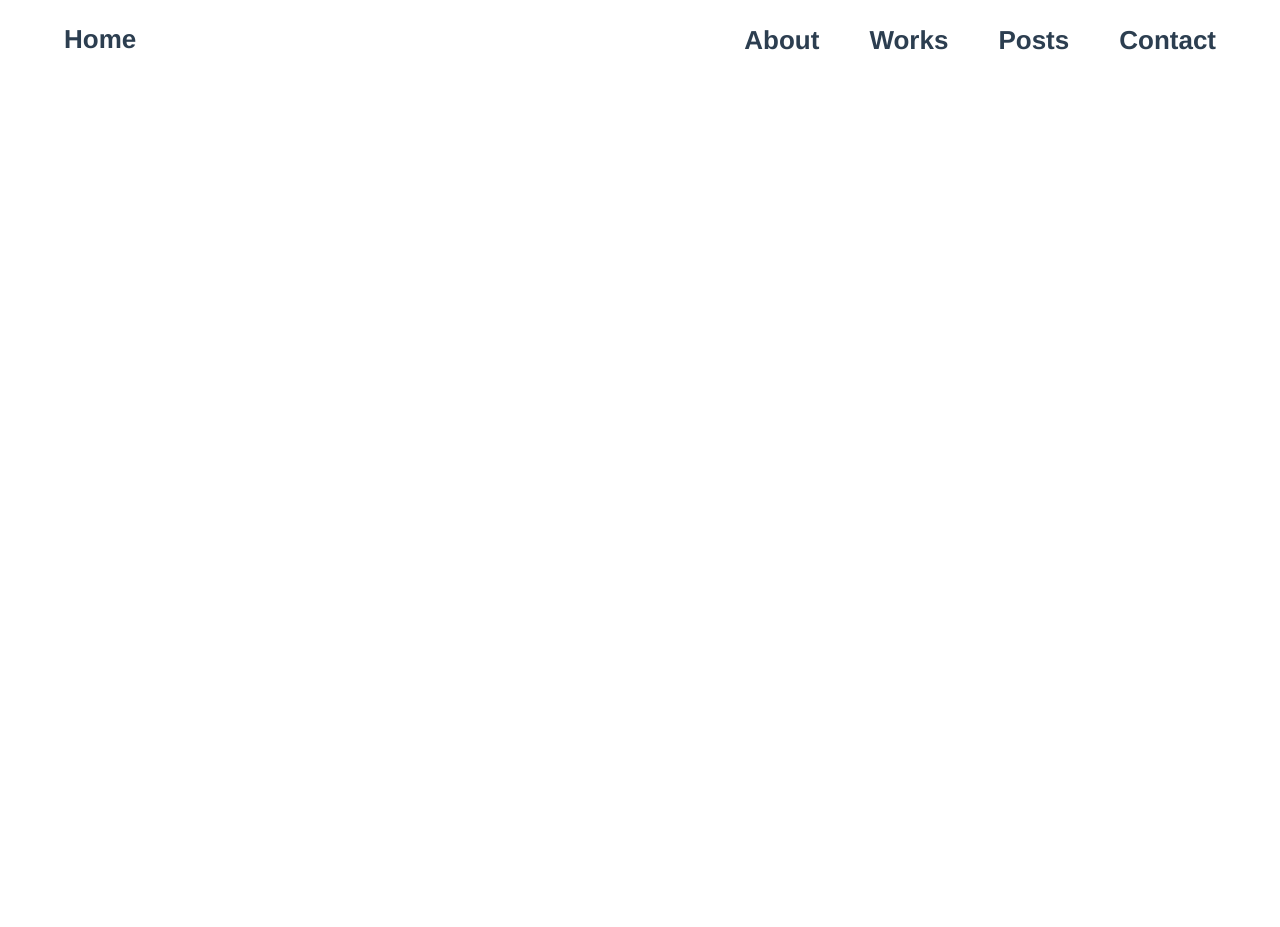
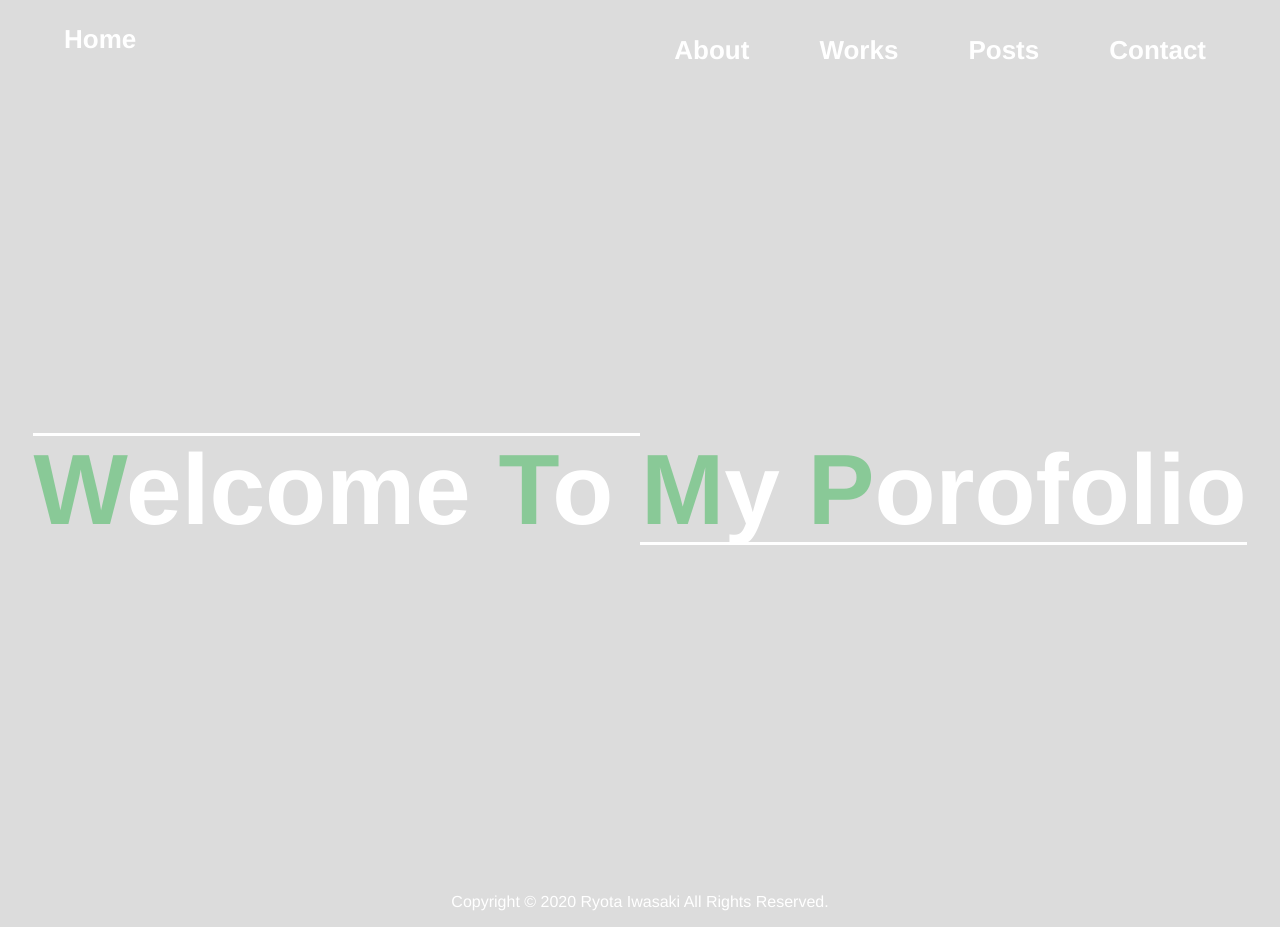
Before and after one commit to taryotaryo/portfoilo, a Vue app: page / in a window 1280 px wide. Before the commit the page ends 800 px from the top, so only its background shows below. Built offline with nearby package versions, Linux system fonts and the light colour scheme.

Commit message:
create toppage

```diff
--- a/src/App.vue
+++ b/src/App.vue
@@ -1,28 +1,35 @@
 <template>
   <div id="app">
     <v-header></v-header>
+    <router-view></router-view>
+    <v-footer></v-footer>
   </div>
 </template>
 
 <script>
 import 'normalize.css'
 import Header from './components/Header.vue'
+import Footer from './components/Footer.vue'
 
 export default {
   name: 'App',
   components: {
-    'v-header': Header
+    'v-header': Header,
+    'v-footer': Footer
   }
 }
 </script>
 
 <style lang="scss">
+body {
+  background-color: #dcdcdc;
+}
+
 #app {
   font-family: Avenir, Helvetica, Arial, sans-serif;
   -webkit-font-smoothing: antialiased;
   -moz-osx-font-smoothing: grayscale;
   text-align: center;
-  color: #2c3e50;
+  color: #fff;
 }
-
 </style>
--- /dev/null
+++ b/src/components/Footer.vue
@@ -0,0 +1,11 @@
+<template>
+    <footer>
+        <p>Copyright © 2020 Ryota Iwasaki All Rights Reserved.</p>
+    </footer>
+</template>
+
+<style>
+footer p {
+    color: #fff;
+}
+</style>
--- a/src/components/Header.vue
+++ b/src/components/Header.vue
@@ -45,13 +45,15 @@ header {
 
       li {
         cursor: pointer;
+        border-radius: 5px;
+        padding: 10px;
         margin-right: 50px;
           &:nth-of-type(4){
             margin-right: 0px;
           }
-
           &:hover {
             color: #89c997;
+            background-color: #fff;
           }
       }
     }
--- a/src/views/Home.vue
+++ b/src/views/Home.vue
@@ -1,18 +1,68 @@
 <template>
-  <div class="home">
-    <img alt="Vue logo" src="../assets/logo.png">
-    <HelloWorld msg="Welcome to Your Vue.js App"/>
+  <div id="home">
+      <div class="home-container">
+        <h1 class="home-message"><span>W</span>elcome <span>T</span>o <span>M</span>y <span>P</span>orofolio</h1>
+      </div>
   </div>
 </template>
 
 <script>
 // @ is an alias to /src
-import HelloWorld from '@/components/HelloWorld.vue'
 
 export default {
-  name: 'Home',
-  components: {
-    HelloWorld
+}
+</script>
+
+<style lang="scss">
+#home {
+  .home-container {
+    padding-top: 330px;
+    padding-bottom: 330px;
+    .home-message{
+      font-size: 100px;
+      display: inline;
+      position: relative;
+
+        &:before, &:after {
+          animation-name: border-moving;
+          animation-duration: 10s;
+          animation-timing-function: linear;
+          animation-iteration-count: infinite;
+          animation-direction: alternate;
+        }
+
+        @keyframes border-moving {
+          from {
+            width: 0%;
+          }
+          to {
+            width: 100%;
+          }
+        }
+
+        &:before {
+          content: '';
+          background-color: #fff;
+          position: absolute;
+          top: 0;
+          left: 0;
+          height: 3px;
+        }
+
+        &:after {
+          content: '';
+          background-color: #fff;
+          position: absolute;
+          bottom: 0;
+          right: 0;
+          height: 3px;
+        }
+
+      span{
+        color: #89c997;
+      }
+    }
   }
 }
-</script>
+
+</style>
```
